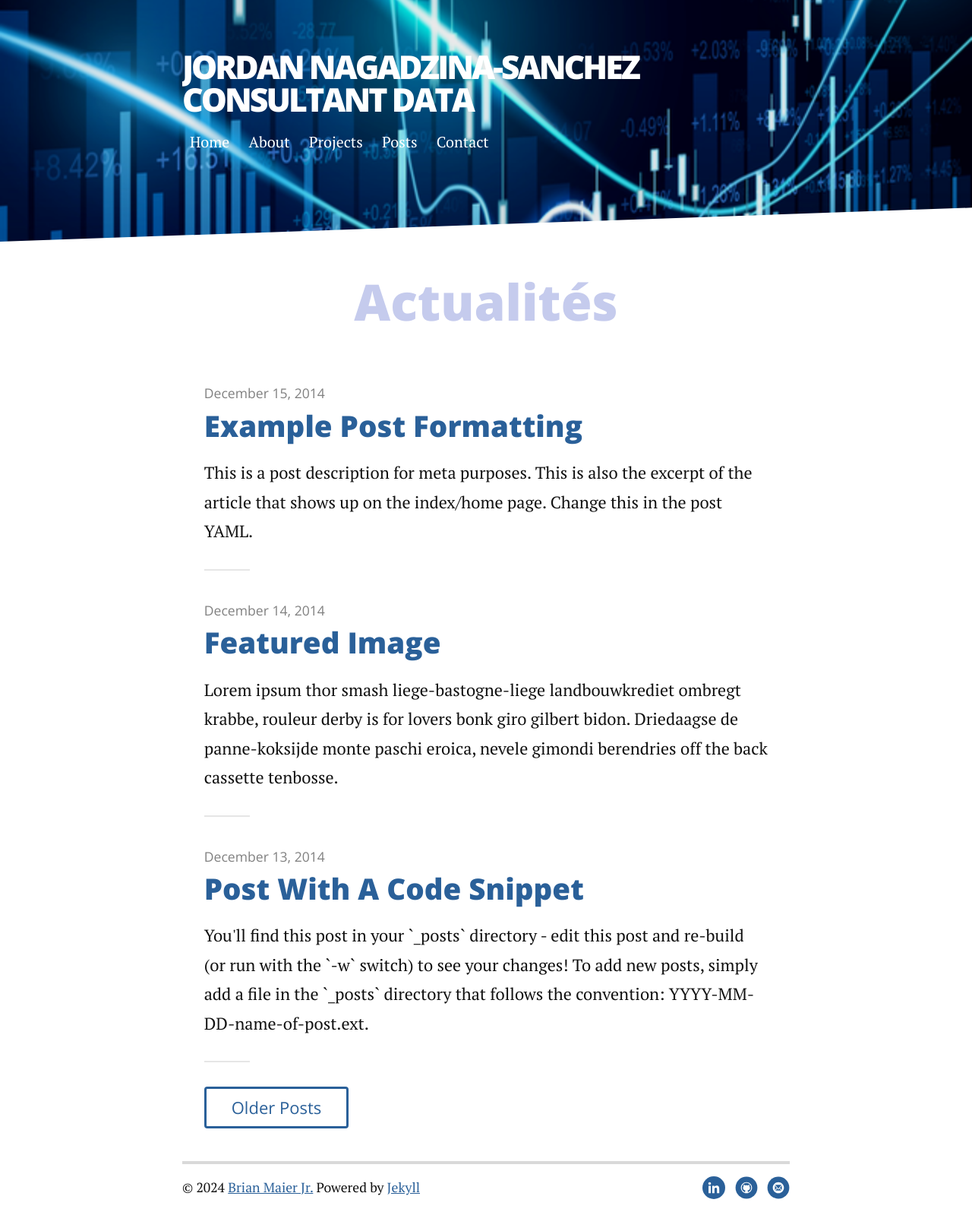
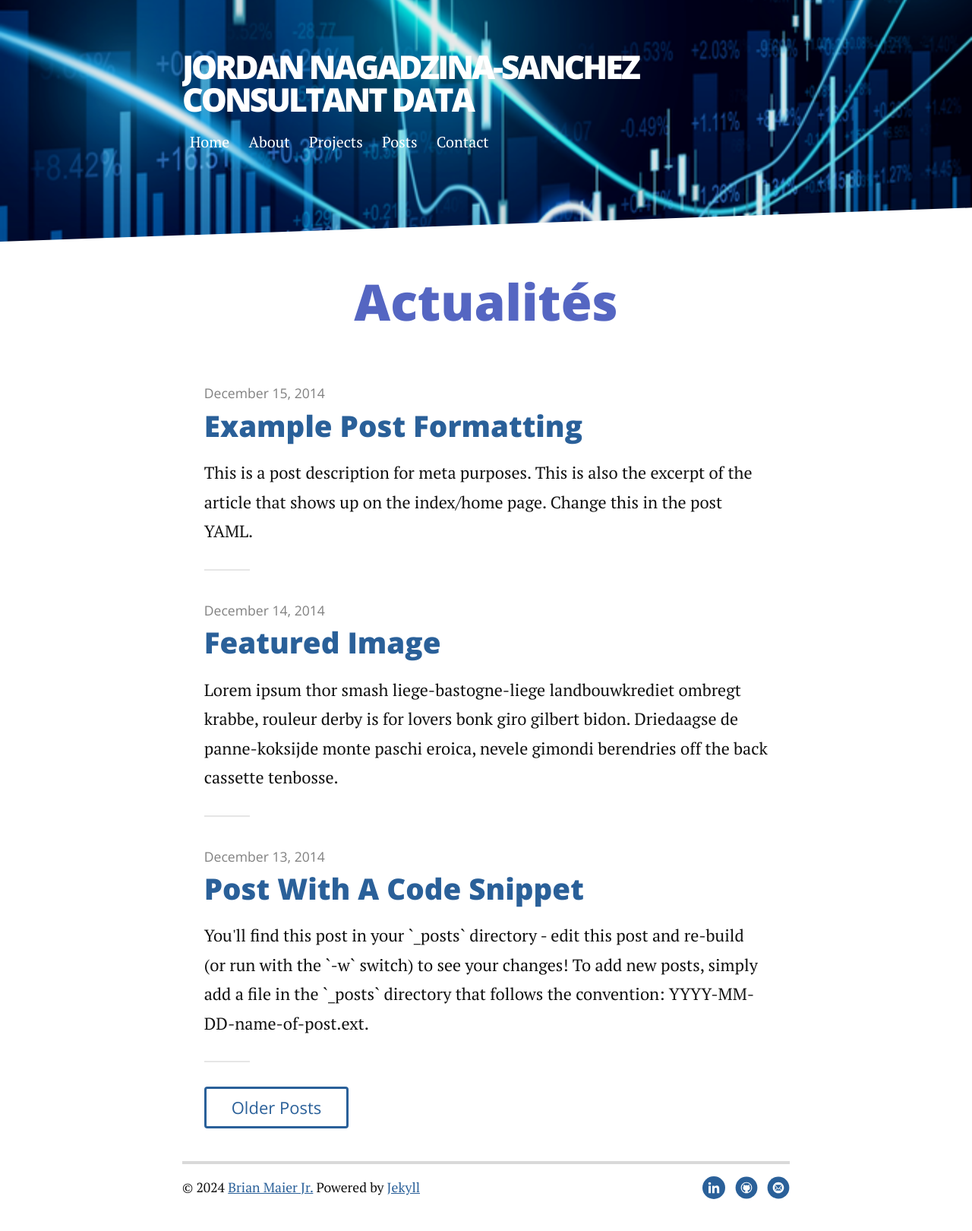
Before and after one commit to JordanNSZ/portofolio, a Jekyll site: the page built from index.html, in a window 1280 px wide. Shown: the whole page at 76% size. Built offline with Jekyll 4.4.1, drawn with Linux system fonts in a browser that asks for light colours; nearby versions of some CDN libraries; the list of posts is cut into pages by our own code.

```diff
--- a/_sass/partials/_typography.scss
+++ b/_sass/partials/_typography.scss
@@ -26,6 +26,7 @@
   h1, .h1 {
     font-size: 2.5em; // 2.5x body copy size = 40px
     line-height: 1.125;
+    color: #5566c2; //essai à supprimer te pose pas de question
   }
 }
 
```
